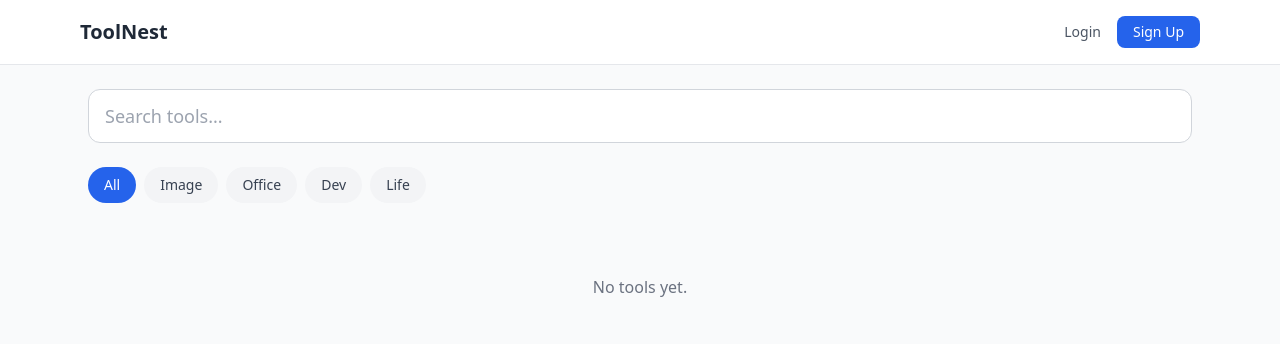
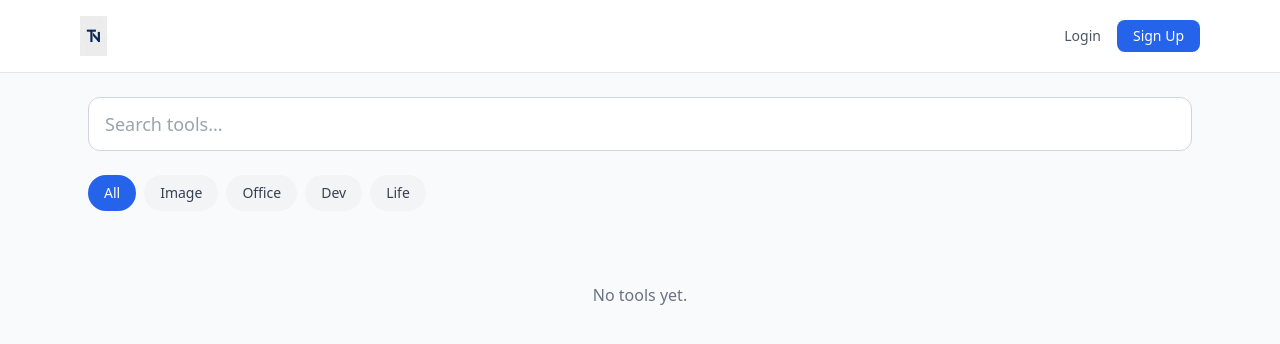
Before and after one commit to songke78772-oss/toolnest-v3, a Node server app: page / in a window 1280 px wide. Shown: the top 344 px of the page. Run offline with Node 20, Linux system fonts and the light colour scheme; data that the repository does not hold is empty; some libraries are stand-ins or nearby versions.

Commit message:
Update index.ejs

```diff
--- a/views/index.ejs
+++ b/views/index.ejs
@@ -9,7 +9,9 @@
 <body class="bg-gray-50">
   <nav class="bg-white border-b">
     <div class="max-w-6xl mx-auto px-4 py-4 flex items-center justify-between">
-      <a href="/" class="text-xl font-bold text-gray-800">ToolNest</a>
+     <a href="/" class="flex items-center">
+  <img src="/images/logo.png" alt="ToolNest" class="h-10 w-auto">
+     </a>
       <div class="flex items-center gap-4 text-sm">
         <a href="/login" class="text-gray-600 hover:text-gray-800">Login</a>
         <a href="/register" class="bg-blue-600 text-white px-4 py-1.5 rounded-lg hover:bg-blue-700">Sign Up</a>
```
